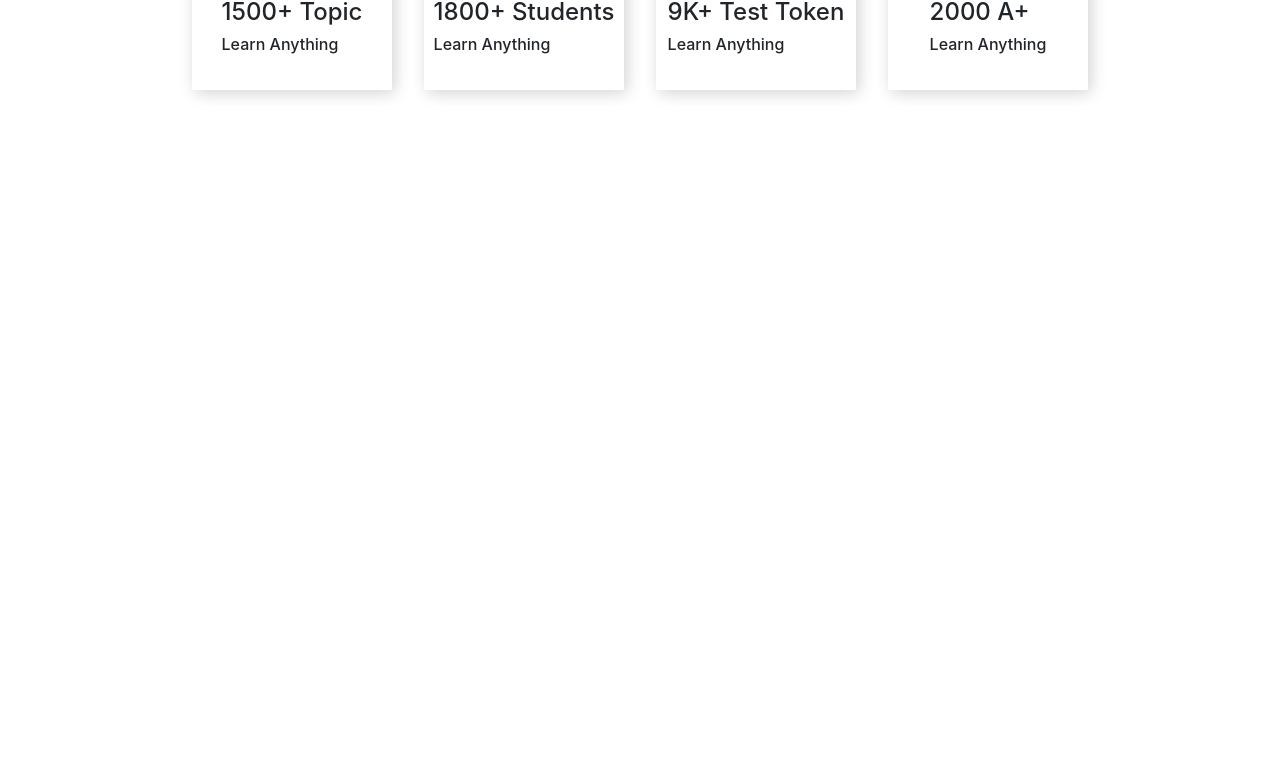
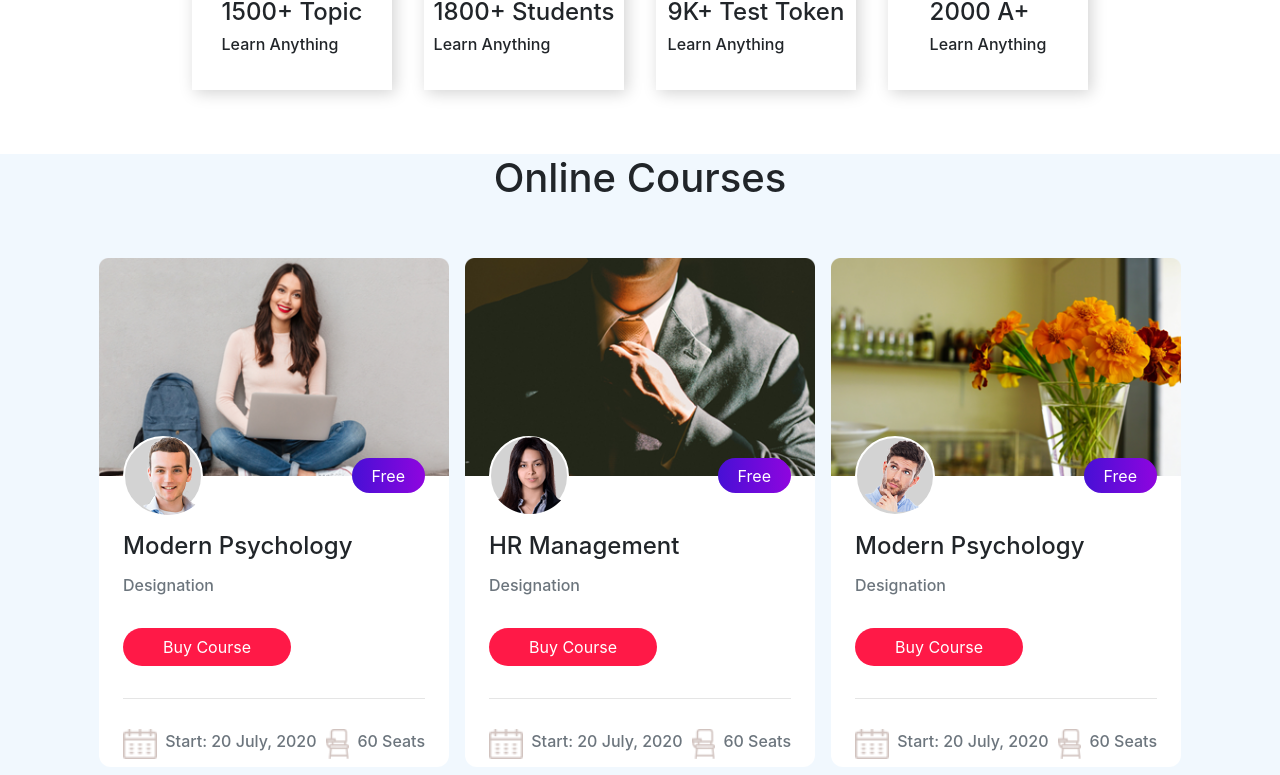
Before and after one commit to BK-Bagchi/rokomari-com, a React (Create React App) app: page / in a window 1280 px wide. Shown: the part 699-1474 px from the top of the page. Before the commit the page ends 805 px from the top, so only its background shows below. Built offline with nearby package versions, Linux system fonts and the light colour scheme.

Commit message:
Courses section initial markup done

```diff
--- /dev/null
+++ b/src/Components/Courses/Courses.css
@@ -0,0 +1,41 @@
+.online-courses{
+    background: #F1F8FE;
+}
+.online-courses main{
+    background: white;
+    border-radius: 12px;
+    min-width: 320px;
+    width: 350px;
+}
+.online-courses .holder{
+    margin-top: -40px;
+}
+.online-courses .profile-pic{
+    height: 80px;
+    width: 80px;
+    border-radius: 50%;
+    border: 2px solid white;
+    background: lightgrey;
+}
+.online-courses .course-fee{
+    height: 35px;
+    outline: none;
+    border: none;
+    background: linear-gradient( to right, #4710D5, #8F05DF);
+    border-radius: 40px;
+    padding: 5px 20px;
+    color: white;
+}
+.online-courses .info button{
+    outline: none;
+    border: none;
+    background: #FF1947;
+    color: white;
+    border-radius: 40px;
+    padding: 7px 40px;
+}
+.online-courses footer{
+    height: 30px;
+    font-weight: 500;
+    margin: 30px 0;
+}
--- /dev/null
+++ b/src/Components/Courses/Courses.js
@@ -0,0 +1,53 @@
+import React from 'react'
+import './Courses.css'
+import courseInfo from './courseInfo'
+import Calender from '../../Images/Calender.png'
+import Seat from '../../Images/Seat.png'
+
+const Courses = () => {
+    return (
+        <section className="online-courses">
+            <div className="container">
+                <h1 className="text-center my-5">Online Courses</h1>
+                <div className="d-flex flex-wrap align-items-center justify-content-center">
+                    {
+                        courseInfo.map(course => {
+                            const { id, proImg, backImg, text } = course
+                            return (
+                                <main key={id} className="m-2">
+                                    <div className="backImg">
+                                        <img className="w-100" src={backImg} alt="Background" />
+                                    </div>
+                                    <div className="holder d-flex justify-content-between align-items-center px-4">
+                                        <div className="profile-pic d-flex align-items-center justify-content-center">
+                                            <img src={proImg} alt="Profile Pic" />
+                                        </div>
+                                        <button className="course-fee">Free</button>
+                                    </div>
+                                    <div className="info px-4">
+                                        <h4 className="my-3">{text}</h4>
+                                        <h6 className="text-muted my-3">Designation</h6>
+                                        <button className="my-3">Buy Course</button>
+                                    </div>
+                                    <div className="px-4"><hr /></div>
+                                    <footer className="px-4 mb-2 d-flex justify-content-between">
+                                        <div className="d-flex">
+                                            <img src={Calender} alt="Calender" />
+                                            <p className="text-muted ml-2 font-weight"> Start: 20 July, 2020</p>
+                                        </div>
+                                        <div className="d-flex">
+                                            <img src={Seat} alt="Seats" />
+                                            <p className="text-muted ml-2 font-weight"> 60 Seats</p>
+                                        </div>
+                                    </footer>
+                                </main>
+                            )
+                        })
+                    }
+                </div>
+            </div>
+        </section>
+    );
+};
+
+export default Courses;
--- /dev/null
+++ b/src/Components/Courses/courseInfo.js
@@ -0,0 +1,28 @@
+import Pro1 from '../../Images/Course_User_3.png'
+import Pro2 from '../../Images/Course_User_2.png'
+import Pro3 from '../../Images/Course_User_1.png'
+import Back1 from '../../Images/BG_3.png'
+import Back2 from '../../Images/BG_2.png'
+import Back3 from '../../Images/BG_1.png'
+
+const courseInfo = [
+    {
+        id: 1,
+        proImg: Pro1,
+        backImg: Back1,
+        text: 'Modern Psychology'
+    },
+    {
+        id: 2,
+        proImg: Pro2,
+        backImg: Back2,
+        text: 'HR Management'
+    },
+    {
+        id: 3,
+        proImg: Pro3,
+        backImg: Back3,
+        text: 'Modern Psychology'
+    },
+]
+export default courseInfo
--- a/src/Components/Main/Main.js
+++ b/src/Components/Main/Main.js
@@ -1,5 +1,6 @@
 import React from 'react'
 import Cards from '../Cards/Cards';
+import Courses from '../Courses/Courses';
 import Front from '../FrontView/Front'
 import Header from '../Header/Header'
 
@@ -9,6 +10,7 @@ const Main = () => {
             <Header />
             <Front />
             <Cards />
+            <Courses />
         </>
     );
 };
```
Also changed, not shown: 1 other file (tests, documents, lock files or other folders).
